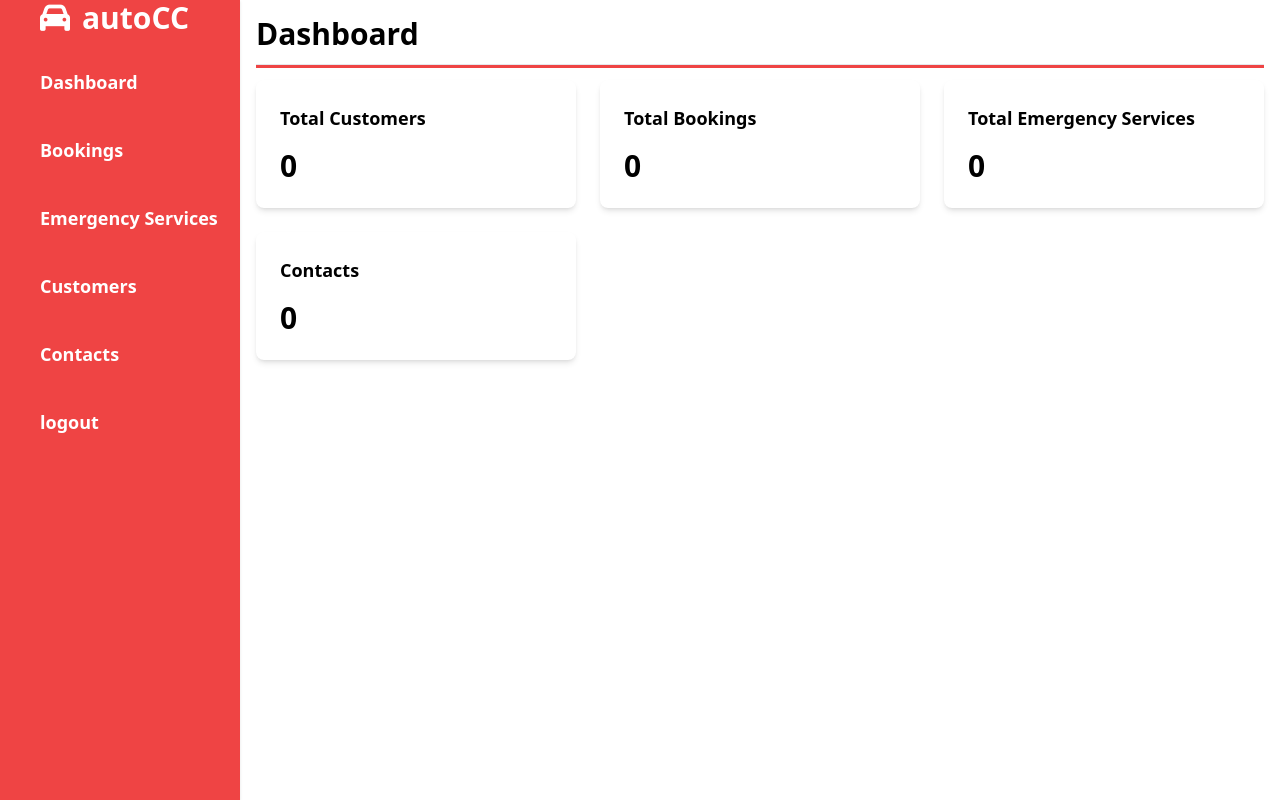
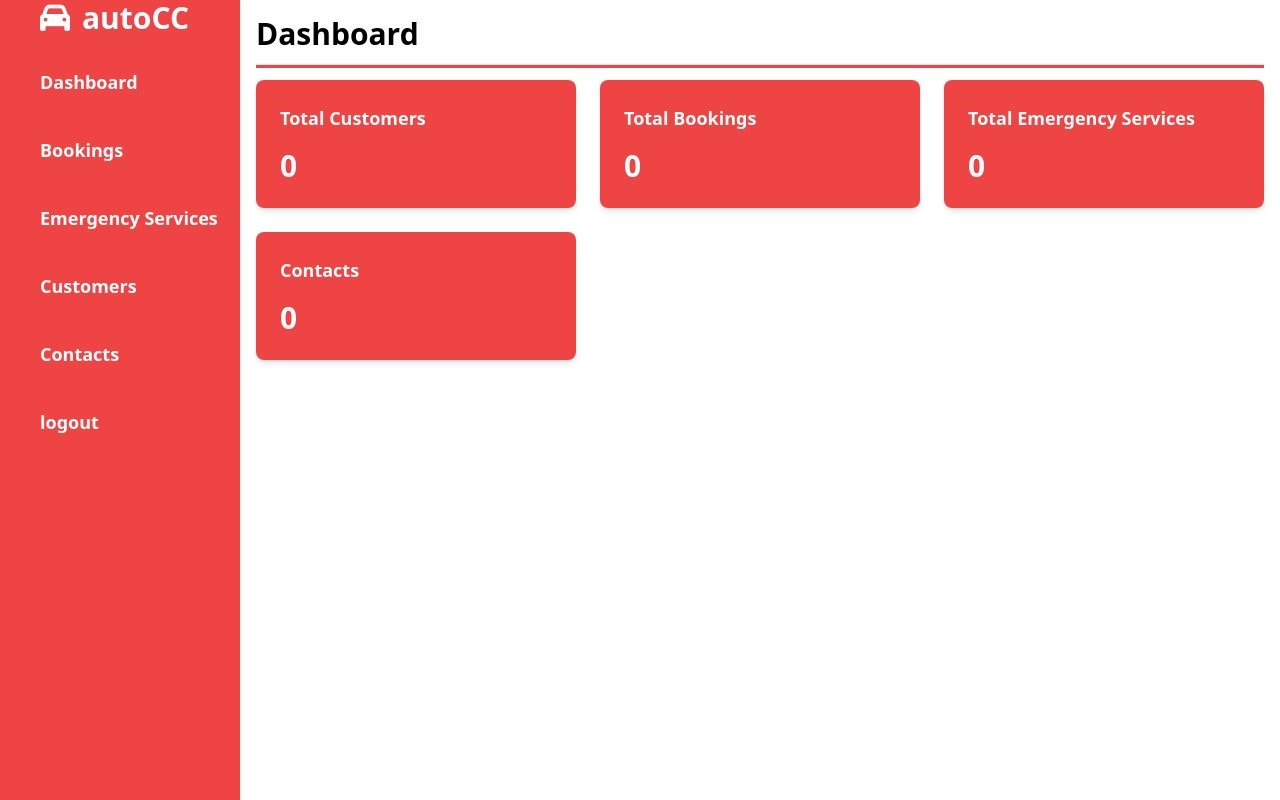
Before and after one commit to KooSL/sunil-auto, a PHP site: page /admin/dashboard.php in a window 1280 px wide. Run offline with PHP 8.4, Linux system fonts and the light colour scheme; data that the repository does not hold is empty; some libraries are stand-ins or nearby versions.

Commit message:
Add files via upload

```diff
--- a/admin/contacts.php
+++ b/admin/contacts.php
@@ -56,7 +56,7 @@
                         <td class="px-6 py-4 whitespace-nowrap"><?php echo $row['cntsub'];?></td>
                         <td class="px-6 py-4 whitespace-nowrap"><?php echo $row['cntmessage'];?></td>
                         <td class="px-6 py-4 whitespace-nowrap text-right text-sm font-medium">
-                            <a href="https://mail.google.com/mail/u/0/#inbox?compose=new" class="text-indigo-600 hover:text-indigo-900 mr-2" >Reply</a>
+                            <a href="https://mail.google.com/mail/u/0/#inbox?compose=new" class="text-indigo-600 hover:text-indigo-900 mr-2" >Contact</a>
                             <a href="contacts.php?cntid=<?php echo $row['cntid'];?>" class="text-red-600 hover:text-red-900" onclick="return confirm('Are you sure to delete?')">Delete</a>
                         </td>
                     </tr>
--- a/admin/dashboard.php
+++ b/admin/dashboard.php
@@ -61,35 +61,25 @@
             <hr class="my-3 h-1 bg-red-500">
 
             <div class="grid grid-cols-1 gap-6 md:grid-cols-2 lg:grid-cols-3">
-            <!-- Card 1: Total Customers -->
-            <div class="bg-white rounded-lg shadow-md p-6">
-                <h2 class="text-lg font-semibold mb-4">Total Customers</h2>
-                <p class="text-3xl font-bold"><?php echo $rows_count_customers;?></p>
-            </div>
-            <!-- Card 2: Total Vehicles -->
-            <div class="bg-white rounded-lg shadow-md p-6">
-                <h2 class="text-lg font-semibold mb-4">Total Bookings</h2>
-                <p class="text-3xl font-bold"><?php echo $rows_count_bookings;?></p>
-            </div>
-            <!-- Card 3: Total Repairs -->
-            <div class="bg-white rounded-lg shadow-md p-6">
-                <h2 class="text-lg font-semibold mb-4">Total Emergency Services</h2>
-                <p class="text-3xl font-bold"><?php echo $rows_count_services;?></p>
+
+            <div class="bg-red-500 rounded-lg shadow-md p-6">
+                <h2 class="text-lg font-semibold mb-4 text-white">Total Customers</h2>
+                <p class="text-3xl font-bold text-white"><?php echo $rows_count_customers;?></p>
             </div>
 
-            <!-- <div class="bg-white rounded-lg shadow-md p-6">
-                <h2 class="text-lg font-semibold mb-4">Done Services</h2>
-                <p class="text-3xl font-bold"><?php echo $numCompletedServices; ?></p>
+            <div class="bg-red-500 rounded-lg shadow-md p-6">
+                <h2 class="text-lg font-semibold mb-4 text-white">Total Bookings</h2>
+                <p class="text-3xl font-bold text-white"><?php echo $rows_count_bookings;?></p>
             </div>
 
-            <div class="bg-white rounded-lg shadow-md p-6">
-                <h2 class="text-lg font-semibold mb-4">In Progress Services</h2>
-                <p class="text-3xl font-bold"><?php echo $numInprogressServices; ?></p>
-            </div> -->
+            <div class="bg-red-500 rounded-lg shadow-md p-6">
+                <h2 class="text-lg font-semibold mb-4 text-white">Total Emergency Services</h2>
+                <p class="text-3xl font-bold text-white"><?php echo $rows_count_services;?></p>
+            </div>
 
-            <div class="bg-white rounded-lg shadow-md p-6">
-                <h2 class="text-lg font-semibold mb-4">Contacts</h2>
-                <p class="text-3xl font-bold"><?php echo $rows_count_contact; ?></p>
+            <div class="bg-red-500 rounded-lg shadow-md p-6">
+                <h2 class="text-lg font-semibold mb-4 text-white">Contacts</h2>
+                <p class="text-3xl font-bold text-white"><?php echo $rows_count_contact; ?></p>
             </div>
 
         </div>
```
Also changed, not shown: admin/bookings.php (+27 -28 lines), admin/emergency_services.php (+26 -20 lines).
